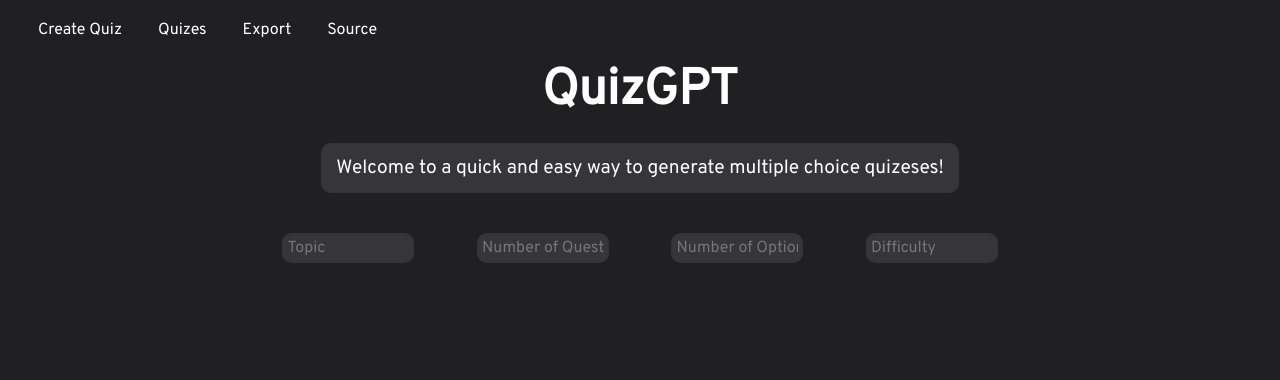
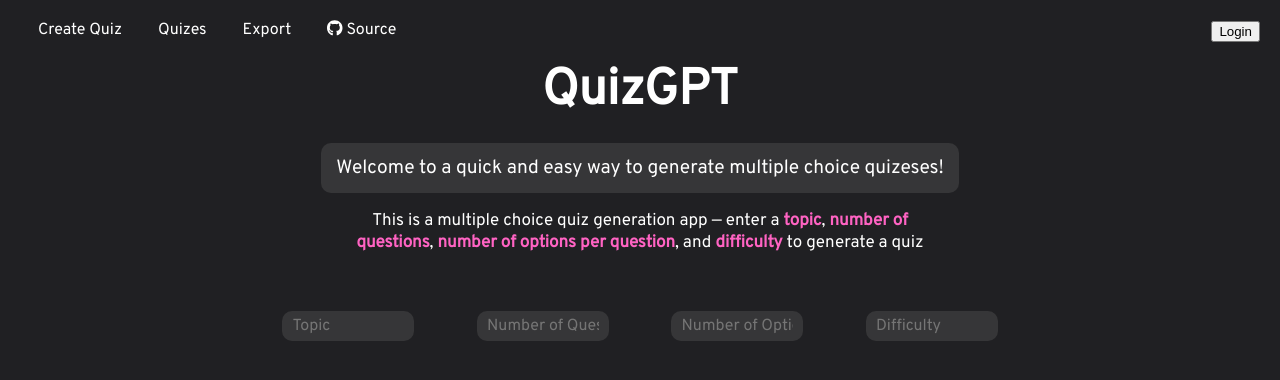
Before and after one commit to allan7yin/QuizGPT, a React (Create React App) app in the folder userInterface/my-react-app/: page / in a window 1280 px wide. Shown: the top 380 px of the page. Built offline with nearby package versions, Linux system fonts and the light colour scheme.

Commit message:
begin login page + oauth

```diff
--- a/userInterface/my-react-app/package.json
+++ b/userInterface/my-react-app/package.json
@@ -3,6 +3,9 @@
   "version": "0.1.0",
   "private": true,
   "dependencies": {
+    "@fortawesome/fontawesome-free": "^6.4.2",
+    "@fortawesome/free-brands-svg-icons": "^6.4.2",
+    "@fortawesome/react-fontawesome": "^0.2.0",
     "@testing-library/jest-dom": "^5.17.0",
     "@testing-library/react": "^13.4.0",
     "@testing-library/user-event": "^13.5.0",
@@ -36,5 +39,8 @@
       "last 1 firefox version",
       "last 1 safari version"
     ]
+  },
+  "devDependencies": {
+    "http-proxy-middleware": "^2.0.6"
   }
 }
--- a/userInterface/my-react-app/public/index.html
+++ b/userInterface/my-react-app/public/index.html
@@ -7,6 +7,14 @@
     <link rel="preconnect" href="https://fonts.googleapis.com">
     <link rel="preconnect" href="https://fonts.gstatic.com" crossorigin>
     <link href="https://fonts.googleapis.com/css2?family=Overpass&display=swap" rel="stylesheet">
+
+    <link
+    rel="stylesheet"
+    href="https://cdnjs.cloudflare.com/ajax/libs/font-awesome/6.0.0-beta3/css/all.min.css"
+    integrity="sha512-o8/+1ECkntczLk6pYokzKg10SkK6P6Ht6Ll3U6TzeHlG4bIkRY0aTcU+FAjA1QTSw6JoCWW0/Xrrwqxka4zA=="
+    crossorigin="anonymous"
+    referrerpolicy="no-referrer"
+    />
 
     <meta name="viewport" content="width=device-width, initial-scale=1" />
     <meta name="theme-color" content="#000000" />
--- a/userInterface/my-react-app/src/App.js
+++ b/userInterface/my-react-app/src/App.js
@@ -1,5 +1,6 @@
 import './App.css';
 import Home from './Pages/Home';
+import LoginPage from './Pages/LoginPage'
 
 import React, { useState, useEffect } from 'react';
 import { Route, Link, Routes } from 'react-router-dom';
@@ -10,6 +11,7 @@
       <div className="App">
         <Routes>
           <Route path="/" element={<Home />} />
+          <Route path="/login" element={<LoginPage />} />
         </Routes>
       </div>
     </>
--- /dev/null
+++ b/userInterface/my-react-app/src/Components/LoginButton.js
@@ -0,0 +1,13 @@
+import React from 'react';
+import { useNavigate } from 'react-router-dom';
+
+const LoginButton = () => {
+    const navigate = useNavigate();
+    const handleLoginClick = () => {
+        navigate('/login');
+    };
+
+  return <button onClick={handleLoginClick}>Login</button>;
+};
+
+export default LoginButton;
--- a/userInterface/my-react-app/src/Components/NavBar.js
+++ b/userInterface/my-react-app/src/Components/NavBar.js
@@ -1,5 +1,8 @@
 import React from 'react';
 import '../Styles/NavBar.css'
+
+import { FontAwesomeIcon } from '@fortawesome/react-fontawesome';
+import { faGithub } from '@fortawesome/free-brands-svg-icons';
 
 const Navbar = () => {
   return (
@@ -15,7 +18,9 @@
           <a className='NavLink' href="/services">Export</a>
         </li>
         <li className='NavItem'>
-          <a className='NavLink' href="https://github.com/allan7yin/QuizGenerationAppGPT" target="_blank">Source</a>
+          <a className='NavLink' href="https://github.com/allan7yin/QuizGenerationAppGPT" target="_blank">
+          <FontAwesomeIcon icon={faGithub} className="Icon" /> Source
+          </a>
         </li>
       </ul>
     </nav>
--- a/userInterface/my-react-app/src/Pages/Home.js
+++ b/userInterface/my-react-app/src/Pages/Home.js
@@ -3,6 +3,7 @@
 import { useState } from 'react';
 
 import Navbar from '../Components/NavBar';
+import LoginButton from '../Components/LoginButton';
 
 const HomePage = () => {
     const [inputNumOptions, setInputNumOptions] = useState('');
@@ -18,6 +19,7 @@
         setInputNumQuestions(value.replace(/\D/g, '')); // Remove all non-digit characters
         };
 
+
     return(
         <>
         <Navbar />
@@ -25,6 +27,12 @@
             <div className="homepage-title"> QuizGPT </div>
             <div className="homepage-subtitle">
                 Welcome to a quick and easy way to generate multiple choice quizeses!
+            </div>
+
+            <div className='description-Container'>
+                <p className='description-text'>
+                This is a multiple choice quiz generation app — enter a <span className='description-text-keyword'> topic</span>, <span className='description-text-keyword'> number of questions</span>, <span className='description-text-keyword'> number of options per question</span>, and <span className='description-text-keyword'> difficulty </span> to generate a quiz
+                </p>
             </div>
 
             <div className='Container'>
@@ -40,7 +48,10 @@
                 <div className='Prompt'>
                     <input className='Prompt-input' type="text" placeholder="Difficulty"/>
                 </div>
+            </div>
 
+            <div className='login-Button-container'>
+                <LoginButton />
             </div>
         </div>
         </>
--- /dev/null
+++ b/userInterface/my-react-app/src/Pages/LoginPage.js
@@ -0,0 +1,60 @@
+import React, { useState } from 'react';
+
+const LoginPage = () => {
+    const [username, setUsername] = useState('');
+    const [password, setPassword] = useState('');
+
+    const handleSubmit = async (e) => {
+        e.preventDefault();
+
+        const loginData = {
+          Username: username,
+          Password: password,
+        };
+
+        try {
+          const response = await fetch('localhost:8080', {
+            method: 'POST',
+            headers: {
+              'Content-Type': 'application/json',
+            },
+            body: JSON.stringify(loginData),
+          });
+
+          if (response.ok) {
+            // Handle successful login here
+          } else {
+            // Handle login error (e.g., incorrect credentials)
+          }
+        } catch (error) {
+          // Handle fetch error (e.g., network issue)
+        }
+      };
+
+    return (
+        <div className="login-container">
+          <div className="login-box">
+            <div className="logo">
+              {/* Insert your logo here */}
+            </div>
+            <h2>Sign in</h2>
+            <form onSubmit={handleSubmit}>
+              <div className="form-group">
+                <label htmlFor="email">Username</label>
+                <input type="username" id="username" name="username" required value={username} onChange={(e) => setUsername(e.target.value)}/>
+              </div>
+              <div className="form-group">
+                <label htmlFor="password">Password</label>
+                <input type="password" id="password" name="password" required value={password} onChange={(e) => setPassword(e.target.value)}/>
+              </div>
+              <button type="submit">Sign in</button>
+            </form>
+            <div className="links">
+              <a href="/">Forgot password?</a>
+            </div>
+          </div>
+        </div>
+      );
+    };
+
+export default LoginPage;
--- a/userInterface/my-react-app/src/Styles/HomePage.css
+++ b/userInterface/my-react-app/src/Styles/HomePage.css
@@ -1,4 +1,23 @@
 /* HomePage.css */
+.description-Container {
+  display: flex;
+  justify-content: center;
+  align-items: center;
+}
+
+.description-text {
+  max-width: 600px; /* Set the maximum width of the text */
+  text-align: center;
+  font-size: 17px;
+  font-family: 'Overpass', sans-serif;
+  color: #FFF;
+}
+
+.description-text-keyword {
+  color: #FF63C3;
+  font-weight: bold;
+}
+
 .homepage-container {
     background-color: #202023;
     display: flex;
@@ -64,7 +83,7 @@
   border: transparent;
   width: 80%;
   height: 30px;
-  padding: 5px;
+  padding: 10px;
   box-sizing: border-box;
   font-size: 16px;
   color: #FFF;
@@ -72,12 +91,8 @@
   box-sizing: border-box;
 }
 
-.Prompt-input:focus {
-  /* Add your desired styles for focused state */
-  border: 2px solid transparent; /* For example, adding a white border */
+.login-Button-container {
+  position: absolute;
+  top: 20px;
+  right: 20px;
 }
-
-.Prompt-input:active {
-  /* Add your desired styles for focused state */
-  border: 2px solid transparent; /* For example, adding a white border */
-}
```
Also changed, not shown: userInterface/my-react-app/src/setupProxy.js (added, +11 -0 lines), userInterface/my-react-app/src/Styles/NavBar.css (line endings or trailing spaces), 1 other file (tests, documents, lock files or other folders).
